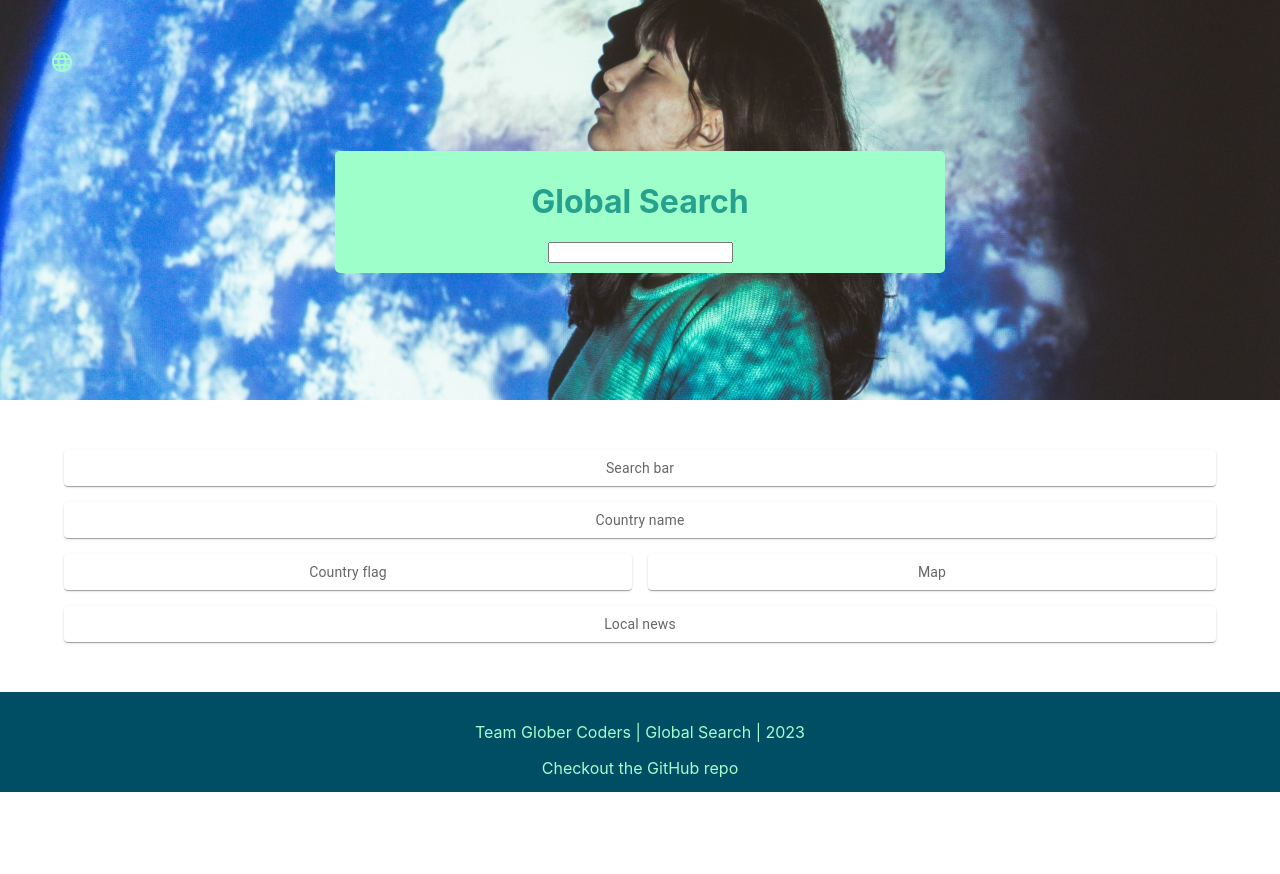
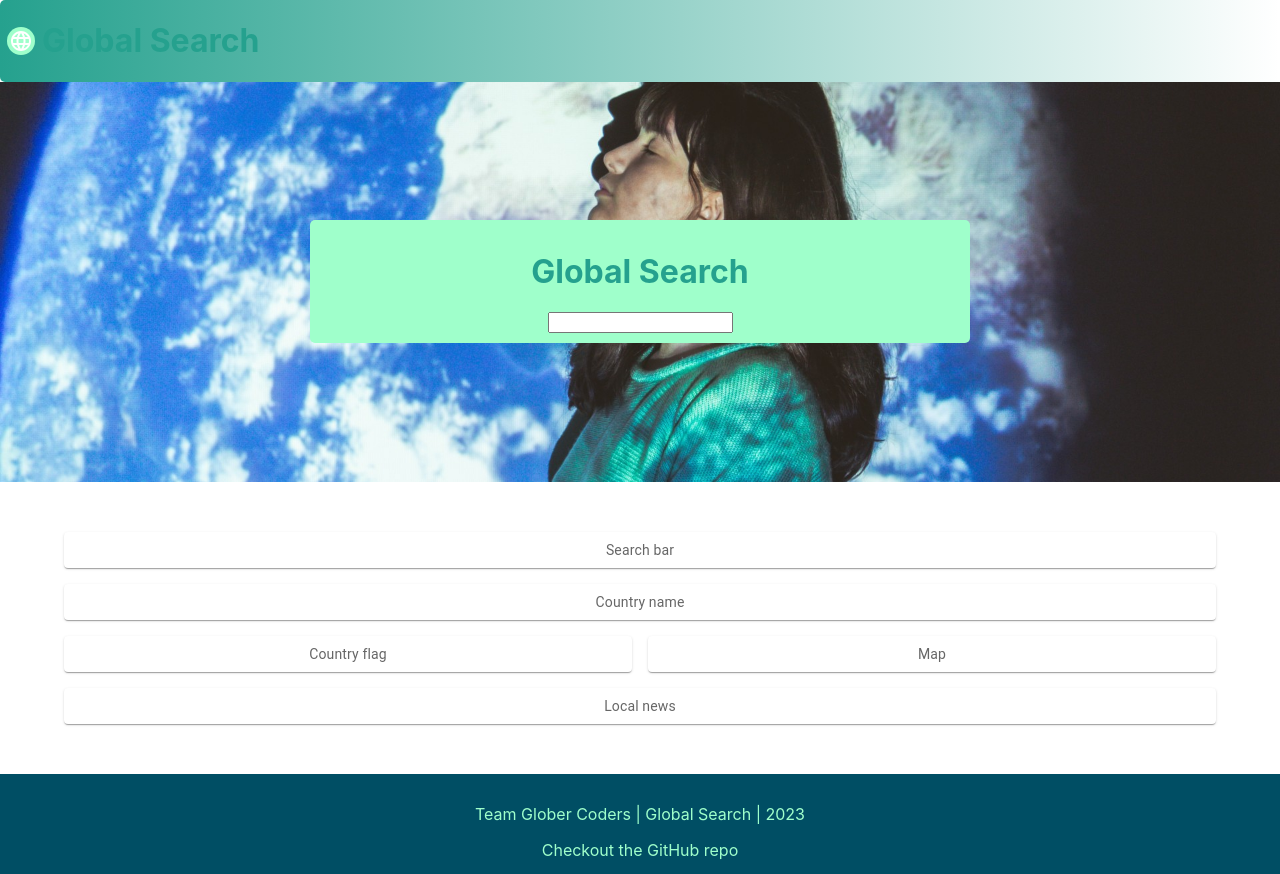
Before and after one commit to lewis-ingleton/global-search--react-app, a React (Create React App) app: page / in a window 1280 px wide. Before the commit the page ends 800 px from the top, so only its background shows below. Built offline with nearby package versions, Linux system fonts and the light colour scheme.

Commit message:
early header

```diff
--- a/src/components/header/header.css
+++ b/src/components/header/header.css
@@ -1,7 +1,6 @@
 .header {
     background-image: url(./global-search-header_3_1.jpg);
-    height: 300px;
-    padding: 50px;
+    height: 400px;
     margin-bottom: 50px;
     background-size: cover;
     background-position: center;
@@ -11,6 +10,7 @@
     justify-content: center;
     flex-direction: column;
     flex-wrap: wrap;
+    position: relative;
 }
 
 .headerWrapper {
@@ -22,10 +22,24 @@
     padding: 10px;
     display: flex;
     flex-direction: column;
+    padding: 20px 40px 10;
 }
 
 .headerIcon {
-    color: #9FFFCB;
+    color: white;
+    background-color: #9FFFCB;
+    border-radius: 30px;
+    padding: 2px;
+}
+
+.iconWrapper {
+    display: flex;
+    flex-direction: row;
+    align-items: center;
+    gap: 7px;
+    padding-left: 7px;
+    background-image: linear-gradient(to right, rgba(37, 161, 142, 1), rgba(37, 161, 142, 0)) ;
+    border-radius: 5px 0px 0px 5px;
 }
 
 input {
--- a/src/components/header/header.js
+++ b/src/components/header/header.js
@@ -10,8 +10,11 @@ import './Header.css'
 function Header() {
     return (
         <>
+            <div className="iconWrapper">
+                <LanguageIcon className="headerIcon" />
+                <h1>Global Search</h1>
+            </div>
             <div className="header">
-                <LanguageIcon className="headerIcon" />
                 <div className="headerWrapper">
                     <h1>Global Search</h1>
                     <input type="text"></input>
```
Also changed, not shown: src/components/footer/Footer.js (line endings or trailing spaces).
